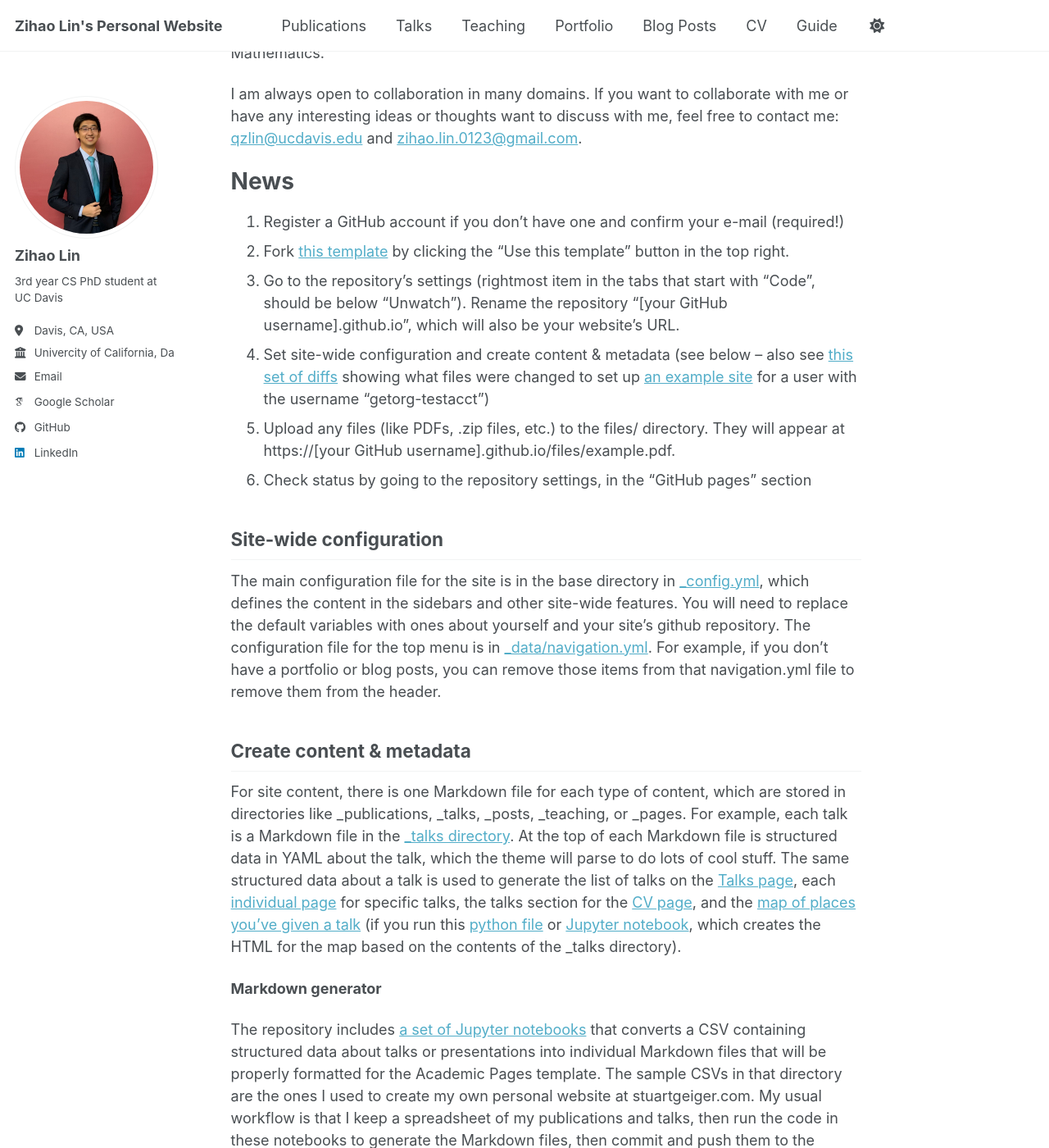
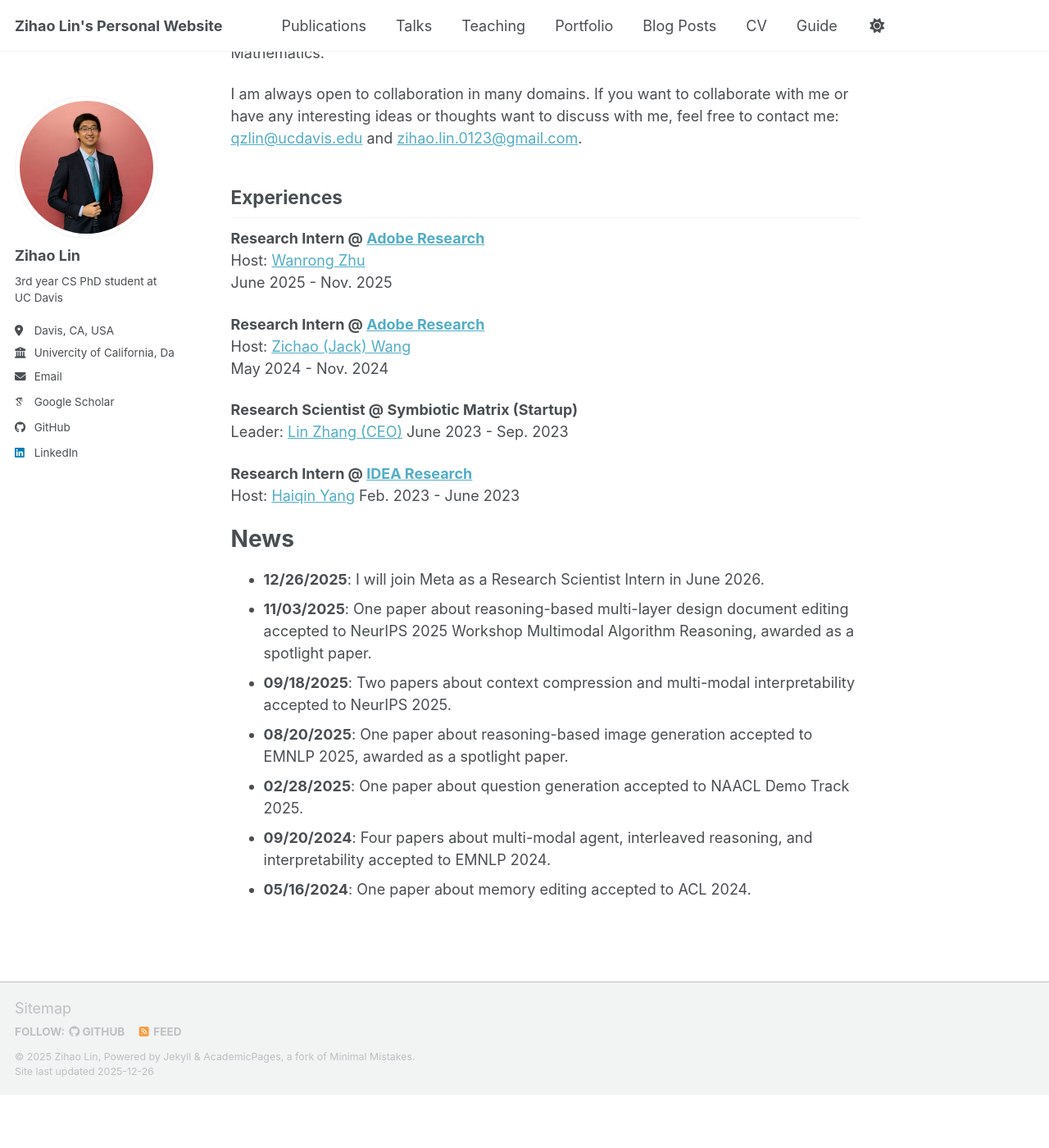
Before and after one commit to ZihaoLinQZ/ZihaoLinQZ.github.io, a Jekyll site: the page built from _pages/about.md, in a window 1280 px wide and 1400 px high, scrolled down 438 px. Shown: the whole window at 82% size. Built offline with Jekyll 4.4.1, drawn with Linux system fonts in a browser that asks for light colours; some web fonts are replaced; a script bundle is joined from its source files by our own code; library files that are not in the unit come from our copies; after the commit the page ends 1773 px from its top, so only the background shows below that; some of the changed text lies outside the part shown.

Commit message:
Revise About Me section and update news
Updated personal information and removed outdated news section.

```diff
--- a/_pages/about.md
+++ b/_pages/about.md
@@ -1,48 +1,43 @@
 ---
 permalink: /
-title: "About Me"
+title: "Zihao Lin"
 author_profile: true
 redirect_from:
   - /about/
   - /about.html
 ---
 
-I am a 3rd year Ph.D. student at UC Davis, working on multi-modal models. I am fortunate to be advised by [Prof. Lifu Huang](https://wilburone.github.io/).
-Introduce myself! My research centers on multimodal understanding and generation, including image editing, image generation, and video understanding, aiming to bridge perception and generation through unified multimodal frameworks. I also explore RL-trained and LLM/MLLM-based agents, applying agent frameworks to diverse real-world applications such as design document editing and medical reasoning. My broader interests include retrieval-augmented generation (RAG), interpretability, and the development of efficient, scalable architectures for multimodal intelligence.
+I am a third-year Ph.D. student at UC Davis, working on multimodal models. I am fortunate to be advised by [Prof. Lifu Huang](https://wilburone.github.io/).
+Introduce myself! My research focuses on multimodal understanding and generation, encompassing image editing, image generation, and video understanding, to bridge perception and generation through unified multimodal frameworks. I also explore RL-trained and LLM/MLLM-based agents, applying agent frameworks to diverse real-world applications such as design document editing and medical reasoning. My broader interests include retrieval-augmented generation (RAG), interpretability, and the development of efficient, scalable architectures for multimodal intelligence.
 
-Before joining UC Davis, I obtained my master degree from Duke University in 2022, majoring in Electronic and Computer Engineering. Before that, I obtained my bachelor's degree from Southern University of Science and Technology in 2019, majoring Financial Mathematics.
+Before joining UC Davis, I obtained my master's degree from Duke University in 2022, majoring in Electronic and Computer Engineering. Before that, I obtained my bachelor's degree from Southern University of Science and Technology in 2019, majoring in Financial Mathematics.
 
 I am always open to collaboration in many domains. If you want to collaborate with me or have any interesting ideas or thoughts want to discuss with me, feel free to contact me: [qzlin@ucdavis.edu](mailto:qzlin@ucdavis.edu) and [zihao.lin.0123@gmail.com](mailto:zihao.lin.0123@gmail.com).
 
+Experiences
+------
+**Research Intern @ [Adobe Research](https://research.adobe.com/)**
+Host: [Wanrong Zhu](https://wanrong-zhu.com/)
+June 2025 - Nov. 2025
+
+**Research Intern @ [Adobe Research](https://research.adobe.com/)**
+Host: [Zichao (Jack) Wang](https://zichaow.github.io/)
+May 2024 - Nov. 2024
+
+**Research Scientist @ Symbiotic Matrix (Startup)**
+Leader: [Lin Zhang (CEO)](https://lin-zhang-alpha.github.io/)
+June 2023 - Sep. 2023
+
+**Research Intern @ [IDEA Research](https://idea.edu.cn/)**
+Host: [Haiqin Yang](https://hqyang.github.io/homepage/index.html)
+Feb. 2023 - June 2023
+
 News
 ======
-1. Register a GitHub account if you don't have one and confirm your e-mail (required!)
-1. Fork [this template](https://github.com/academicpages/academicpages.github.io) by clicking the "Use this template" button in the top right.
-1. Go to the repository's settings (rightmost item in the tabs that start with "Code", should be below "Unwatch"). Rename the repository "[your GitHub username].github.io", which will also be your website's URL.
-1. Set site-wide configuration and create content & metadata (see below -- also see [this set of diffs](https://archive.is/3TPas) showing what files were changed to set up [an example site](https://getorg-testacct.github.io) for a user with the username "getorg-testacct")
-1. Upload any files (like PDFs, .zip files, etc.) to the files/ directory. They will appear at https://[your GitHub username].github.io/files/example.pdf.
-1. Check status by going to the repository settings, in the "GitHub pages" section
-
-Site-wide configuration
-------
-The main configuration file for the site is in the base directory in [_config.yml](https://github.com/academicpages/academicpages.github.io/blob/master/_config.yml), which defines the content in the sidebars and other site-wide features. You will need to replace the default variables with ones about yourself and your site's github repository. The configuration file for the top menu is in [_data/navigation.yml](https://github.com/academicpages/academicpages.github.io/blob/master/_data/navigation.yml). For example, if you don't have a portfolio or blog posts, you can remove those items from that navigation.yml file to remove them from the header.
-
-Create content & metadata
-------
-For site content, there is one Markdown file for each type of content, which are stored in directories like _publications, _talks, _posts, _teaching, or _pages. For example, each talk is a Markdown file in the [_talks directory](https://github.com/academicpages/academicpages.github.io/tree/master/_talks). At the top of each Markdown file is structured data in YAML about the talk, which the theme will parse to do lots of cool stuff. The same structured data about a talk is used to generate the list of talks on the [Talks page](https://academicpages.github.io/talks), each [individual page](https://academicpages.github.io/talks/2012-03-01-talk-1) for specific talks, the talks section for the [CV page](https://academicpages.github.io/cv), and the [map of places you've given a talk](https://academicpages.github.io/talkmap.html) (if you run this [python file](https://github.com/academicpages/academicpages.github.io/blob/master/talkmap.py) or [Jupyter notebook](https://github.com/academicpages/academicpages.github.io/blob/master/talkmap.ipynb), which creates the HTML for the map based on the contents of the _talks directory).
-
-**Markdown generator**
-
-The repository includes [a set of Jupyter notebooks](https://github.com/academicpages/academicpages.github.io/tree/master/markdown_generator
-) that converts a CSV containing structured data about talks or presentations into individual Markdown files that will be properly formatted for the Academic Pages template. The sample CSVs in that directory are the ones I used to create my own personal website at stuartgeiger.com. My usual workflow is that I keep a spreadsheet of my publications and talks, then run the code in these notebooks to generate the Markdown files, then commit and push them to the GitHub repository.
-
-How to edit your site's GitHub repository
-------
-Many people use a git client to create files on their local computer and then push them to GitHub's servers. If you are not familiar with git, you can directly edit these configuration and Markdown files directly in the github.com interface. Navigate to a file (like [this one](https://github.com/academicpages/academicpages.github.io/blob/master/_talks/2012-03-01-talk-1.md) and click the pencil icon in the top right of the content preview (to the right of the "Raw | Blame | History" buttons). You can delete a file by clicking the trashcan icon to the right of the pencil icon. You can also create new files or upload files by navigating to a directory and clicking the "Create new file" or "Upload files" buttons.
-
-Example: editing a Markdown file for a talk
-![Editing a Markdown file for a talk](/images/editing-talk.png)
-
-For more info
-------
-More info about configuring Academic Pages can be found in [the guide](https://academicpages.github.io/markdown/), the [growing wiki](https://github.com/academicpages/academicpages.github.io/wiki), and you can always [ask a question on GitHub](https://github.com/academicpages/academicpages.github.io/discussions). The [guides for the Minimal Mistakes theme](https://mmistakes.github.io/minimal-mistakes/docs/configuration/) (which this theme was forked from) might also be helpful.
+* **12/26/2025**: I will join Meta as a Research Scientist Intern in June 2026.
+* **11/03/2025**: One paper about reasoning-based multi-layer design document editing accepted to NeurIPS 2025 Workshop Multimodal Algorithm Reasoning, awarded as a spotlight paper.
+* **09/18/2025**: Two papers about context compression and multi-modal interpretability accepted to NeurIPS 2025.
+* **08/20/2025**: One paper about reasoning-based image generation accepted to EMNLP 2025, awarded as a spotlight paper.
+* **02/28/2025**: One paper about question generation accepted to NAACL Demo Track 2025.
+* **09/20/2024**: Four papers about multi-modal agent, interleaved reasoning, and interpretability accepted to EMNLP 2024.
+* **05/16/2024**: One paper about memory editing accepted to ACL 2024.
```
